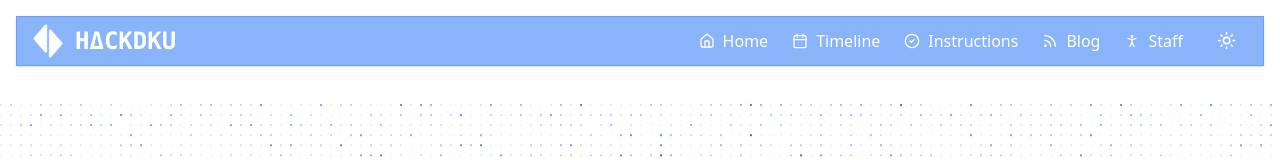
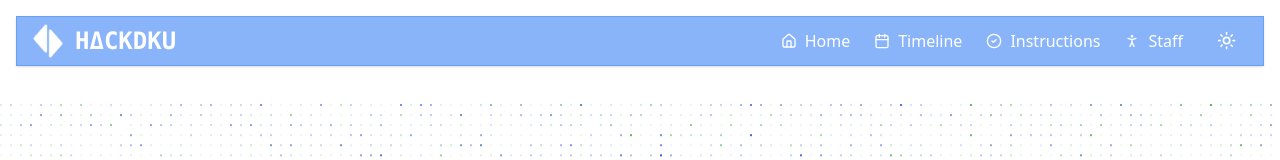
Before and after one commit to othmaneechc/hackdku25, a Next.js app: page / in a window 1280 px wide. Shown: the top 160 px of the page. Built offline with nearby package versions, Linux system fonts and the light colour scheme.

Commit message:
Update index.ts

```diff
--- a/src/constants/index.ts
+++ b/src/constants/index.ts
@@ -1,12 +1,12 @@
 import { Icons } from "@/components/icons";
 import { siteConfig } from "@/config/site";
-import { Calendar, CheckCircle2, Home, PersonStanding, Rss } from "lucide-react";
+import { Calendar, CheckCircle2, Home, PersonStanding } from "lucide-react";
 
 export const NAV_LIST = [
   { label: "Home", path: "/", icon: Home },
   { label: "Timeline", path: "/timeline", icon: Calendar },
   { label: "Instructions", path: "/instructions", icon: CheckCircle2 },
-  { label: "Blog", path: "/blog", icon: Rss },
+  // { label: "Blog", path: "/blog", icon: Rss },
   { label: "Staff", path: "/about", icon: PersonStanding },
 ];
 
```
